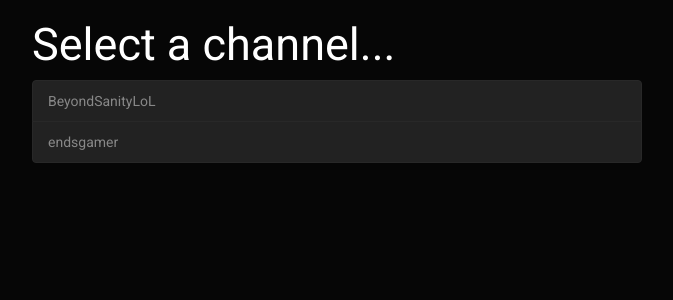
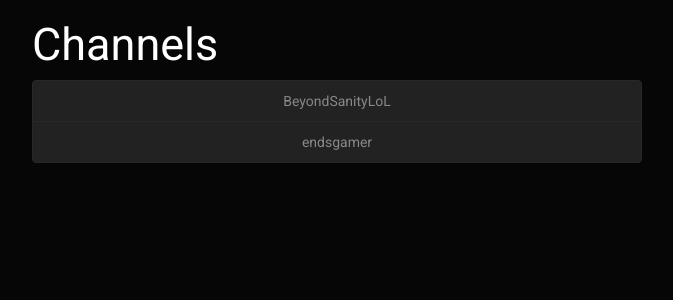
Before and after one commit to oxguy3/coebot-www, a PHP site: page / in a window 1280 px wide. Shown: the part 50-350 px from the top of the page, without its empty margins (303-976 px from the left). Run offline with PHP 8.4, Linux system fonts and the light colour scheme; some libraries are stand-ins or nearby versions.

Commit message:
minor visual tweaks

```diff
--- a/channel.php
+++ b/channel.php
@@ -41,7 +41,7 @@ printNav();
     <script>enableSidebar()</script>
     <div class="col-sm-9 col-sm-offset-3 col-lg-10 col-lg-offset-2 main">
 
-      <h1 class="page-header js-channel-title"></h1>
+      <h2 class="page-header js-channel-title"></h2>
       <script>displayChannelTitle()</script>
 
 
--- a/index.php
+++ b/index.php
@@ -8,11 +8,9 @@ printNav();
 ?>
 <div class="container-fluid">
   <div class="row">
-    <div class="col-md-8 col-md-offset-2 col-lg-6 col-lg-offset-3">
-      <h2>Select a channel...</h2>
+    <div class="col-sm-8 col-sm-offset-2 col-md-6 col-md-offset-3">
+      <h2>Channels</h2>
       <div class="list-group js-list-channels">
-<!--         <a href="<?php echo getUrlToChannel("endsgamer"); ?>" class="list-group-item">endsgamer</a>
-        <a href="<?php echo getUrlToChannel("beyondsanitylol"); ?>" class="list-group-item">BeyondSanityLoL</a> -->
       </div>
       <script>displayListChannels();</script>
     </div>
--- a/js/common.js
+++ b/js/common.js
@@ -8,7 +8,7 @@ function prettifyStringVariables(str) {
 }
 
 function prettifyRegex(pattern) {
-    pattern = pattern.replace(/\.\*/g, '<span class="text-info">*</span>');
+    pattern = pattern.replace(/\.\*/g, '*');
     pattern = pattern.replace(/(\\Q|\\E)/g, "");
     return pattern;
 }
--- a/js/index.js
+++ b/js/index.js
@@ -7,7 +7,7 @@ function displayListChannels() {
         var chan = coebotData.channels[i];
         if (chan.isActive) {
             var li = '<a href="' + getUrlToChannel(chan.channel);
-            li += '" class="list-group-item">' + chan.displayName + '</a>';
+            li += '" class="list-group-item text-center">' + chan.displayName + '</a>';
             list += li;
         }
     }
```
